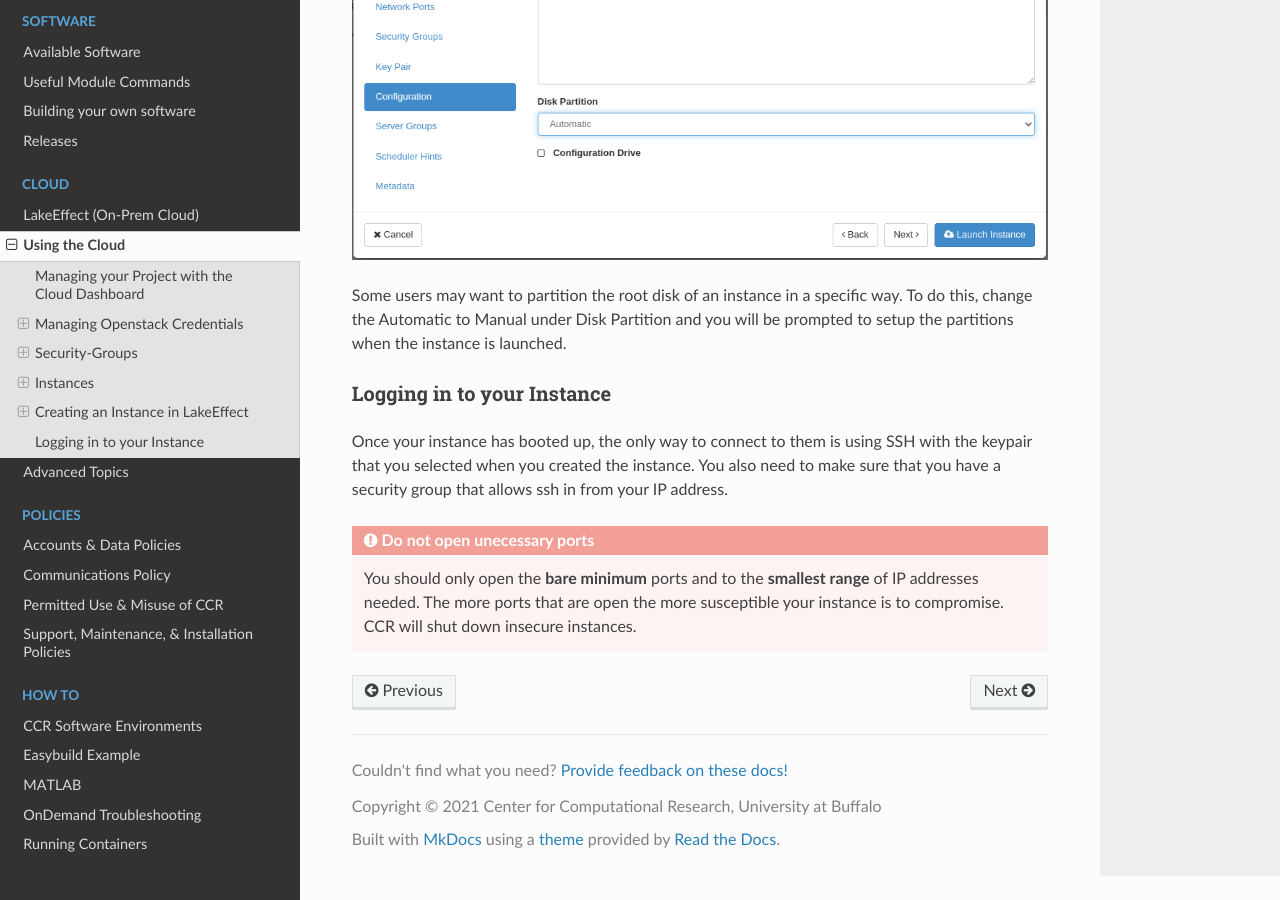
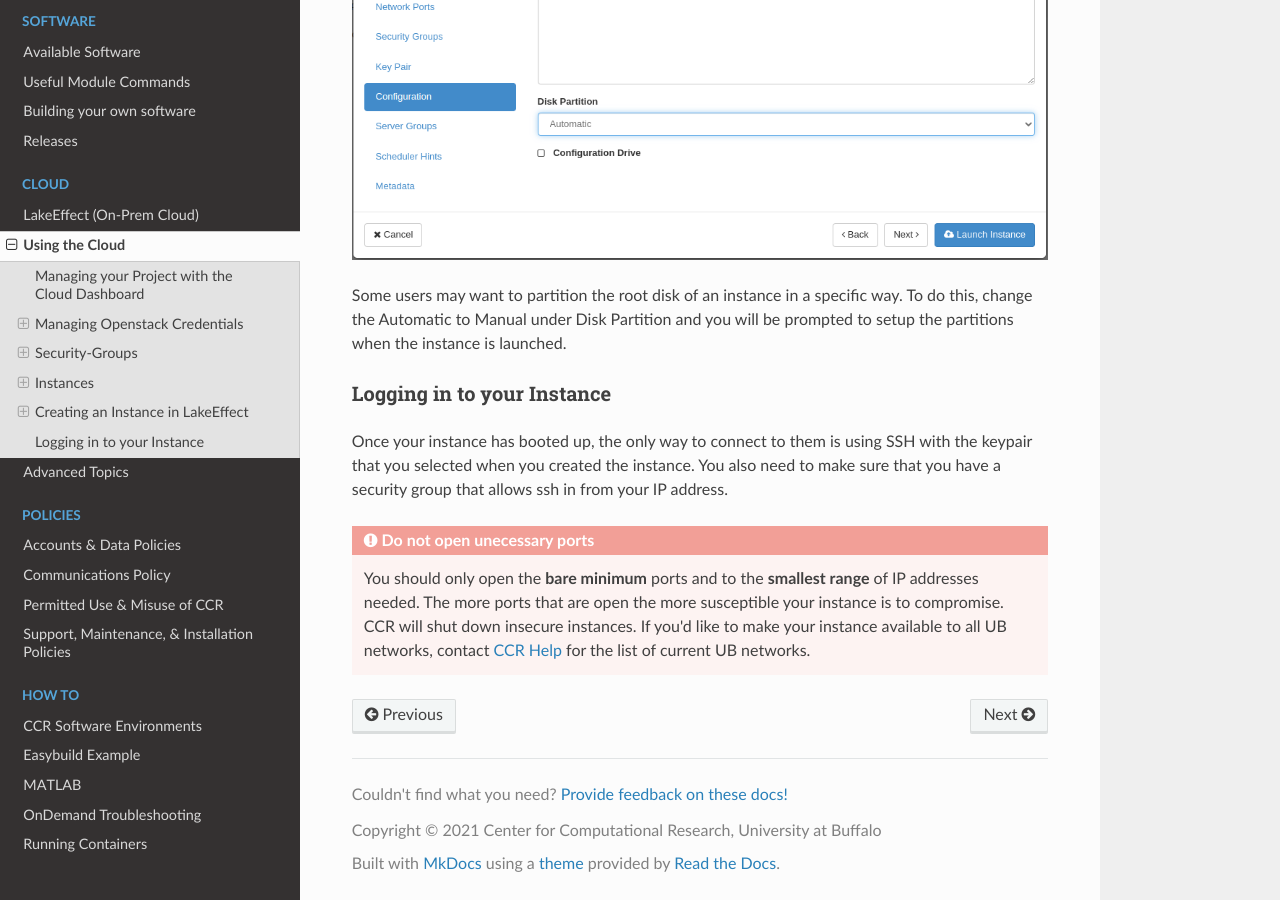
Before and after one commit to ubccr/ccrdocs, an MkDocs documentation site: the page built from pages/cloud/using.md, in a window 1280 px wide and 900 px high, scrolled down 14762 px. Built offline with MkDocs 1.6.1, drawn with Linux system fonts in a browser that asks for light colours; nearby versions of some CDN libraries.

Commit message:
Update pages/cloud/using.md
Co-authored-by: Dori Sajdak <djm29@buffalo.edu>

```diff
--- a/pages/cloud/using.md
+++ b/pages/cloud/using.md
@@ -291,4 +291,4 @@ Once your instance has booted up, the only way to connect to them is using SSH w
 
 !!! Danger "Do not open unecessary ports"
     You should only open the **bare minimum** ports and to the **smallest range** of IP addresses needed. The more ports that are open the more susceptible your instance
-    is to compromise. CCR will shut down insecure instances.
+    is to compromise. CCR will shut down insecure instances.  If you'd like to make your instance available to all UB networks, contact [CCR Help](../help.md) for the list of current UB networks.
```
